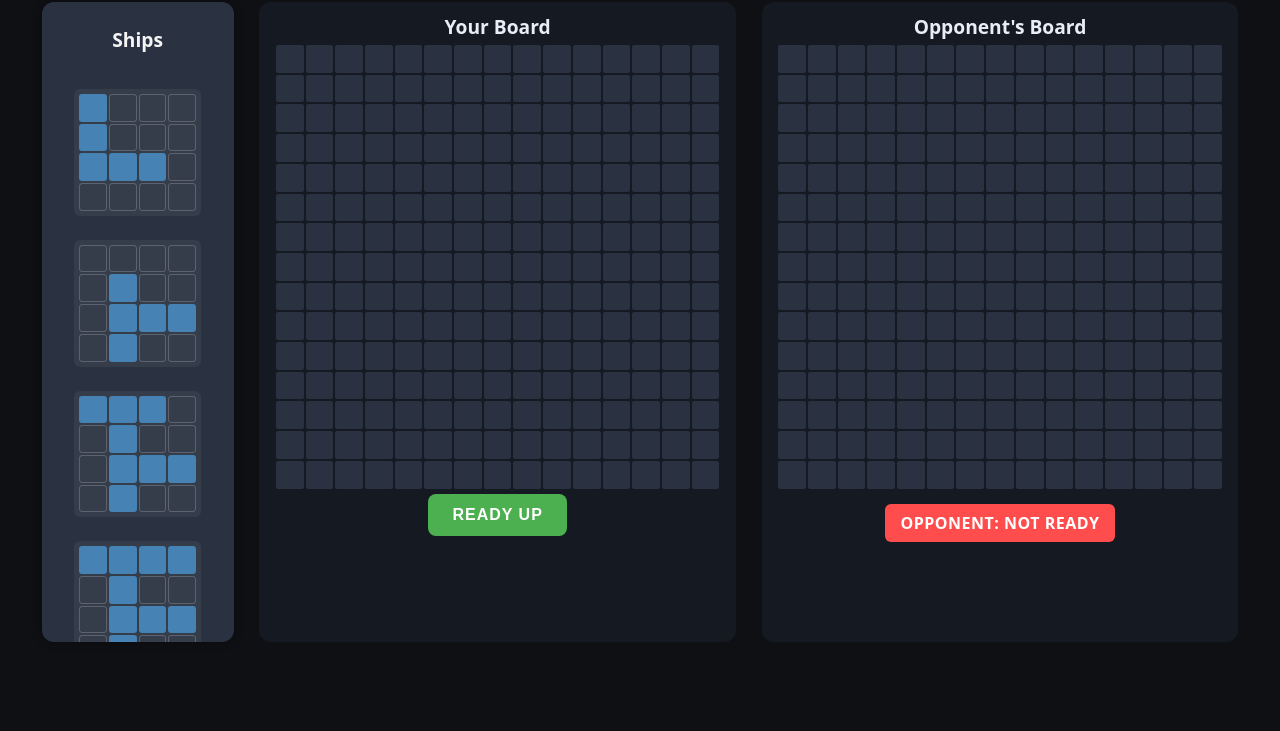
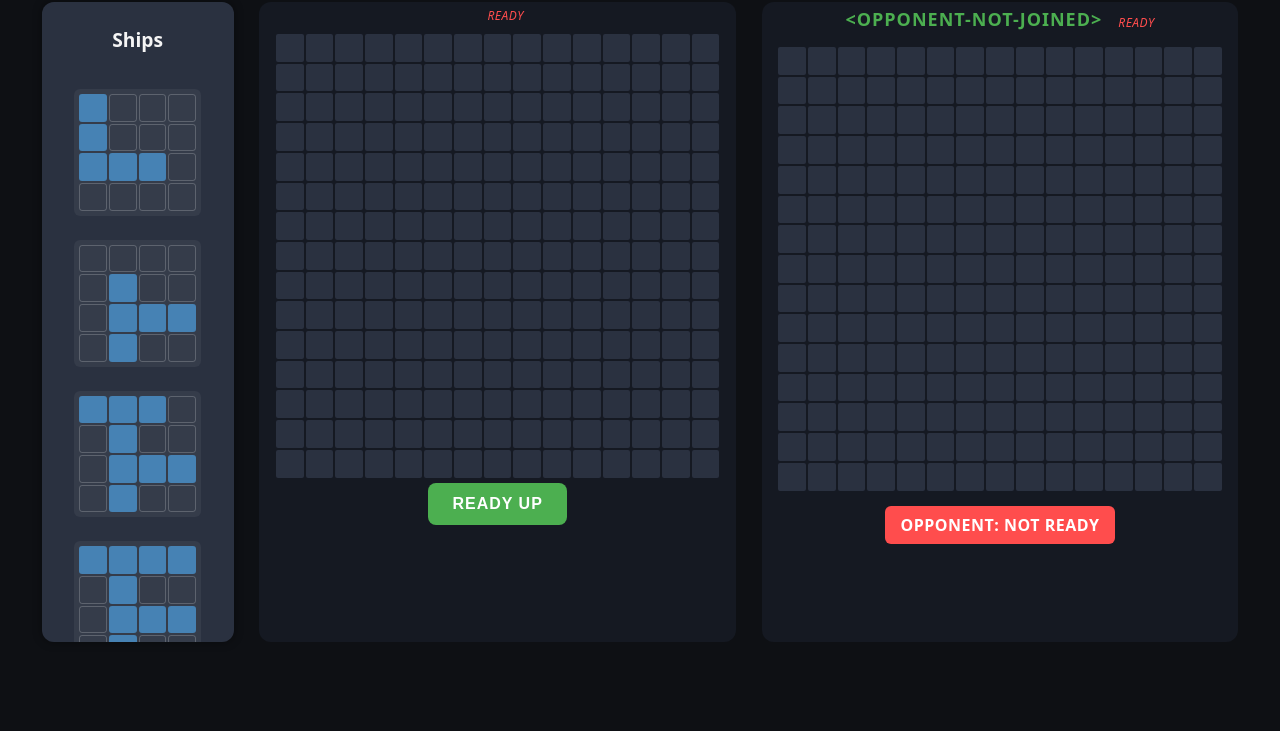
Before and after one commit to Eshaan111/BattleShip, a website: page public/index.html in a window 1280 px wide. Shown: the part 69-800 px from the top of the page. Drawn offline with nearby package versions, Linux system fonts and the light colour scheme; no server answers.

Commit message:
added Ready/Not Ready labels with player name

```diff
--- a/public/index.html
+++ b/public/index.html
@@ -25,16 +25,23 @@
         <!-- Game boards -->
         <div class="boards">
             <div class="board">
-                <div class="player_name" id="player_name_label">Player 1</div>
-                <h2>Your Board</h2>
+                <div class = 'player-header' id = 'player-header'>
+                    <div class="player_name" id="player_name_label">Player 2</div>
+                    <div class = 'ready-status' id="player-ready-status">ready</div>
+                </div>
+                <!-- <h2>Your Board</h2> -->
                 <div class="grid" id="your-board"></div>
                 <!-- Ready button under player's board -->
                 <button id="ready_button" class="ready-btn" onclick= 'playerReadyUp()' >READY UP</button>
             </div>
 
             <div class="board">
-                <div class="player_name" id="opponent_name_label">Player 2</div>
-                <h2>Opponent's Board</h2>
+                <div class = 'player-header' id = 'oppoenent-header'>
+                    <div class="player_name" id="opponent_name_label">Player 2</div>
+                    <div class = 'ready-status' id="oppoenent-ready-status">ready</div>
+                </div>
+
+                <!-- <h2>Opponent's Board</h2> -->
                 <div class="grid" id="opponent-board"></div>
                 <!-- Opponent ready status label -->
                 <div id="opponent_ready_status" class="ready-status">Opponent: Not Ready</div>
--- a/public/script.js
+++ b/public/script.js
@@ -38,8 +38,8 @@ const opponent_name_display = document.getElementById('opponent_name_label')
 const shipPane = document.getElementById("ship-pane");                      // Ship placement area
 
 // Initialize player name displays
-player_name_display.innerText = player_name
-opponent_name_display.innerText = opponent_name
+player_name_display.innerText = player_name;
+(opponent_name=='invalid')?opponent_name_display.innerText = opponent_name : opponent_name_display.innerText = '<Opponent-Not-Joined>'
 
 //----------------------------------------------------------------------------
 // GAME BOARD CONFIGURATION
--- a/public/script_match.js
+++ b/public/script_match.js
@@ -96,7 +96,7 @@ function enter_room_create(){
     socketio.on('change-to-game',data=>{
       // data = [room_id,opponent_exists,opponent_name]
       var room_id = data[0]
-      window.location.href=`index.html?room=${room_id}&name=${name_input_box.value}` //then socket.emit('create-room') in script.js
+      window.location.href=`index.html?room=${room_id}&name=${name_input_box.value}&opponentName=invalid` //then socket.emit('create-room') in script.js
     })
 
 
--- a/public/style.css
+++ b/public/style.css
@@ -141,6 +141,27 @@ header h1 {
   letter-spacing: 1px;
 }
 
+.player-header {
+    display: flex;
+    justify-content: space-between;
+    align-items: center;
+    margin-bottom: 10px;
+    gap: 1rem; /* Relative gap between name and label */
+}
+.player-header .ready-status {
+    background: transparent; /* No background */
+    color: #ff4d4d; /* Red text */
+    font-size: 12px;
+    font-weight: 300; /* Thin font weight */
+    font-style: italic; /* Italic text */
+    text-transform: uppercase;
+    letter-spacing: 0.5px;
+    margin: 0;
+    padding: 0;
+    border: none;
+}
+
+
 .board h2 {
   margin-bottom: 5px;
   font-size: 1.2rem;
```
